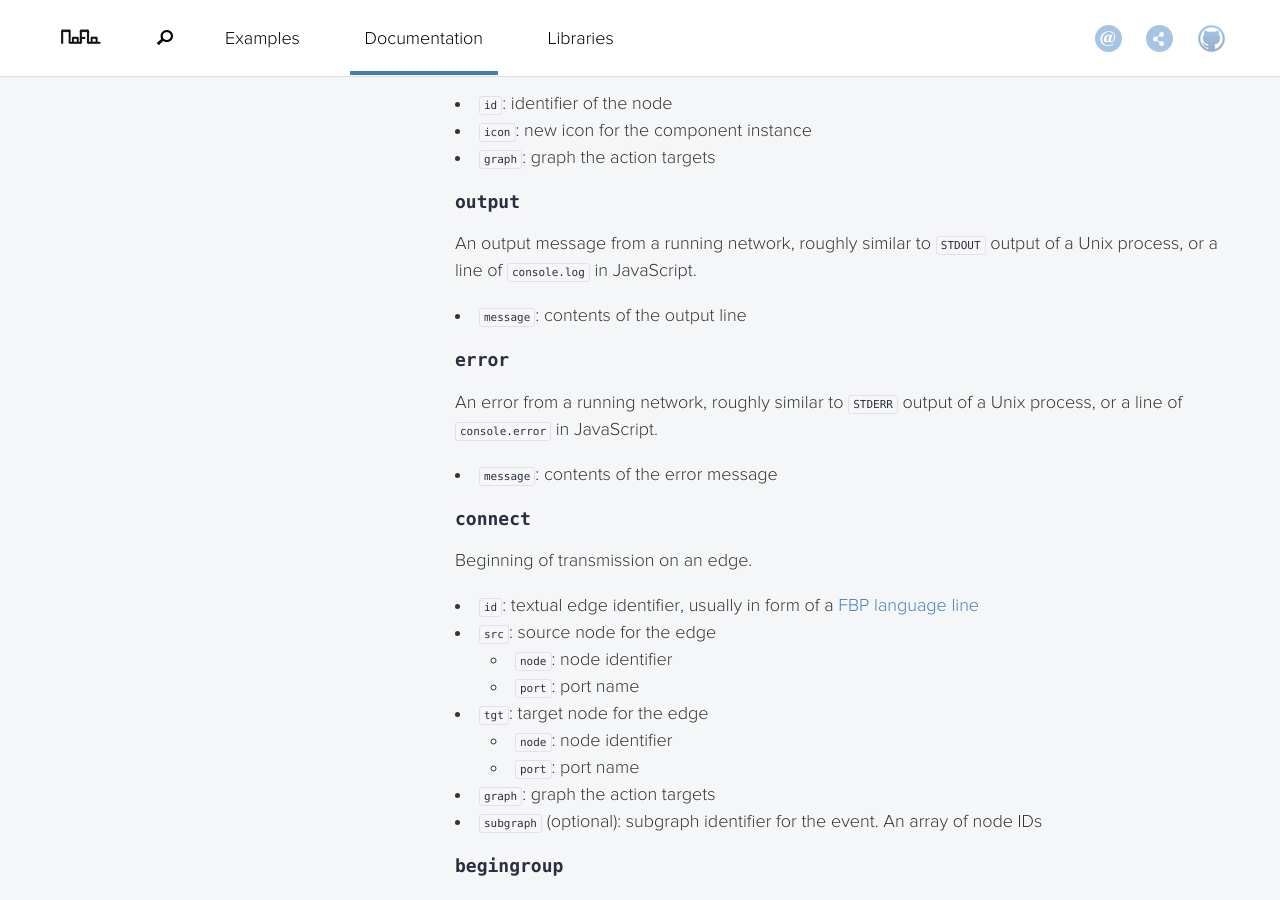
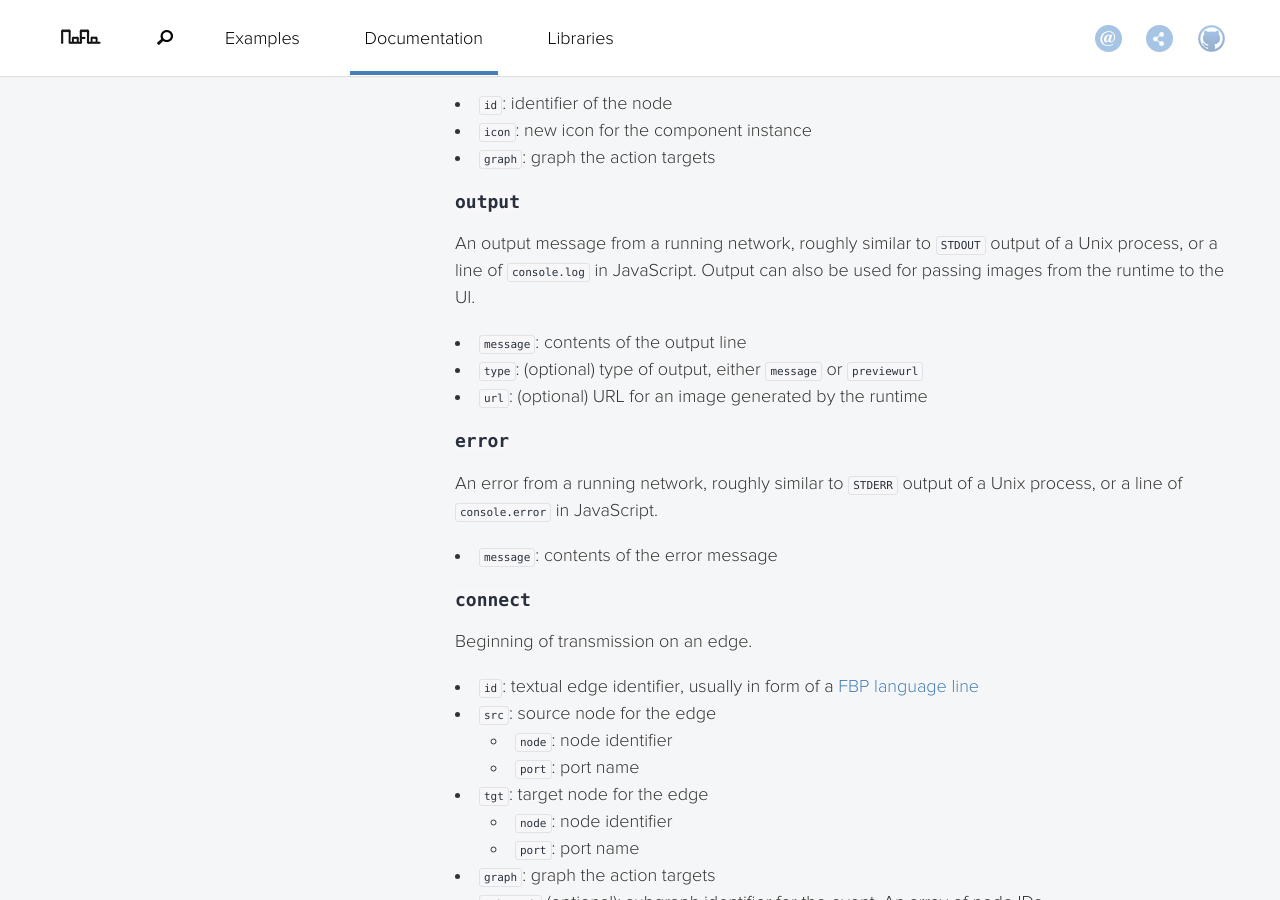
Before and after one commit to noflo/noflo.github.io, a Jekyll site: the page built from documentation/_posts/2013-07-09-protocol.md, in a window 1280 px wide and 900 px high, scrolled down 9062 px. Built offline with Jekyll 4.4.1, drawn with Linux system fonts in a browser that asks for light colours; nearby versions of some CDN libraries; Markdown is read by kramdown in place of the engine named in the settings.

Commit message:
Document preview image in protocol, refs noflo/noflo-runtime#1

```diff
--- a/documentation/_posts/2013-07-09-protocol.md
+++ b/documentation/_posts/2013-07-09-protocol.md
@@ -341,9 +341,11 @@ Icon of a component instance has changed.
 
 ### `output`
 
-An output message from a running network, roughly similar to `STDOUT` output of a Unix process, or a line of `console.log` in JavaScript.
+An output message from a running network, roughly similar to `STDOUT` output of a Unix process, or a line of `console.log` in JavaScript. Output can also be used for passing images from the runtime to the UI.
 
 * `message`: contents of the output line
+* `type`: (optional) type of output, either `message` or `previewurl`
+* `url`: (optional) URL for an image generated by the runtime
 
 ### `error`
 
```
